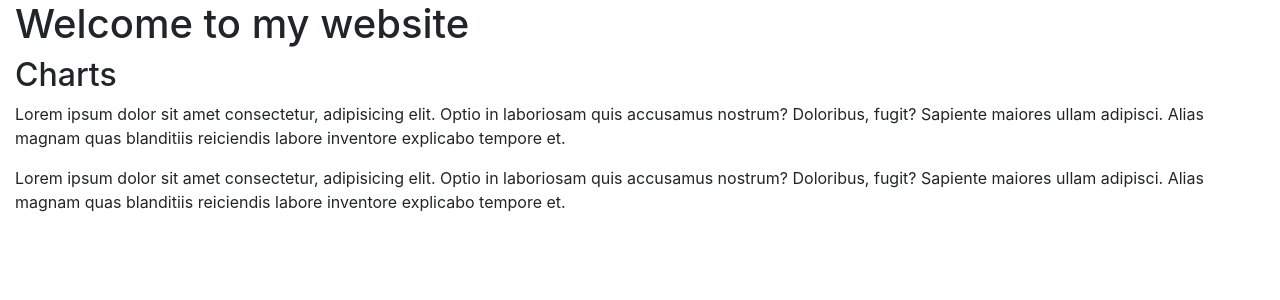
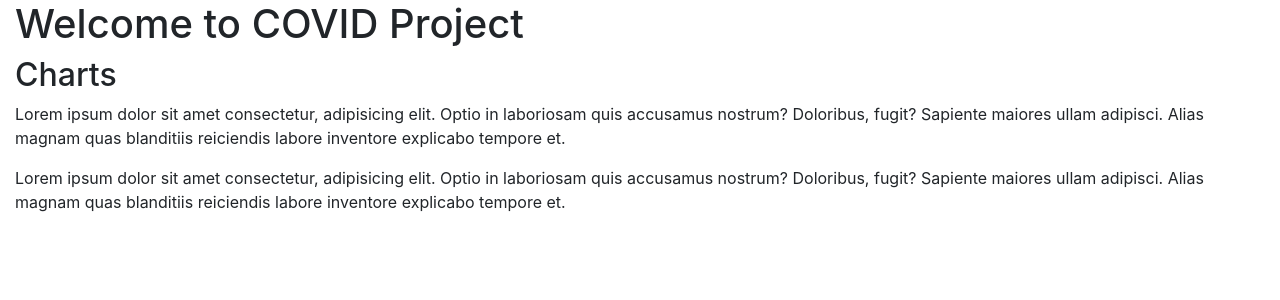
Before and after one commit to carloscodingroadtrip/project2App, a Flask app: page / in a window 1280 px wide. Shown: the part 56-356 px from the top of the page. Run offline with Flask 2, Linux system fonts and the light colour scheme; some libraries are stand-ins or nearby versions.

Commit message:
update to html

```diff
--- a/templates/index.html
+++ b/templates/index.html
@@ -13,7 +13,7 @@
 
     <link rel="stylesheet" type="text/css" href="./static/css/style.css" />
 
-    <title>Danny Heroku Homework</title>
+    <title>COVID Porject</title>
 </head>
 
 <body>
@@ -39,7 +39,7 @@
         </div>
     </nav>
     <div class="container-fluid">
-        <h1>Welcome to my website</h1>
+        <h1>Welcome to COVID Project</h1>
         <h2>Charts</h2>
         <p>
             Lorem ipsum dolor sit amet consectetur, adipisicing elit. Optio
```
